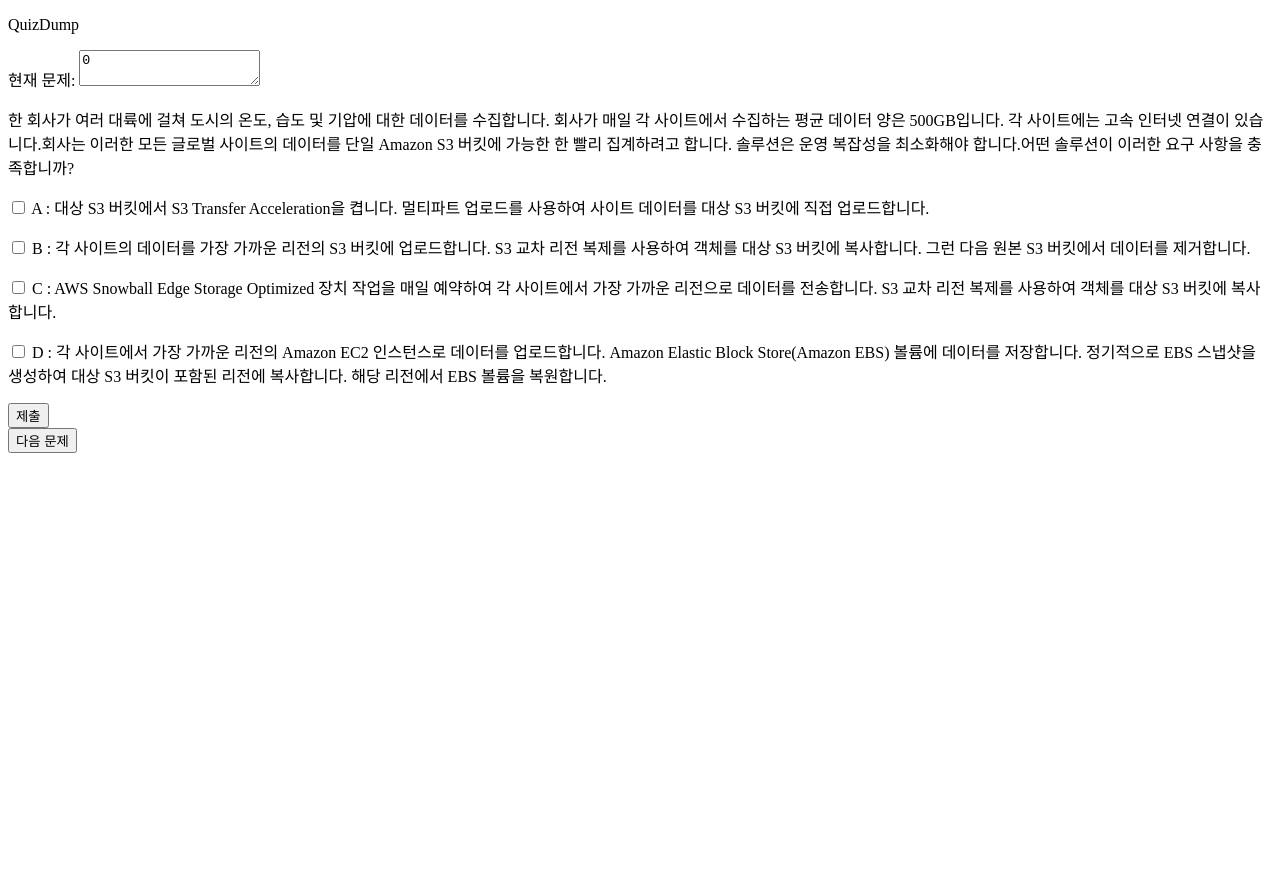
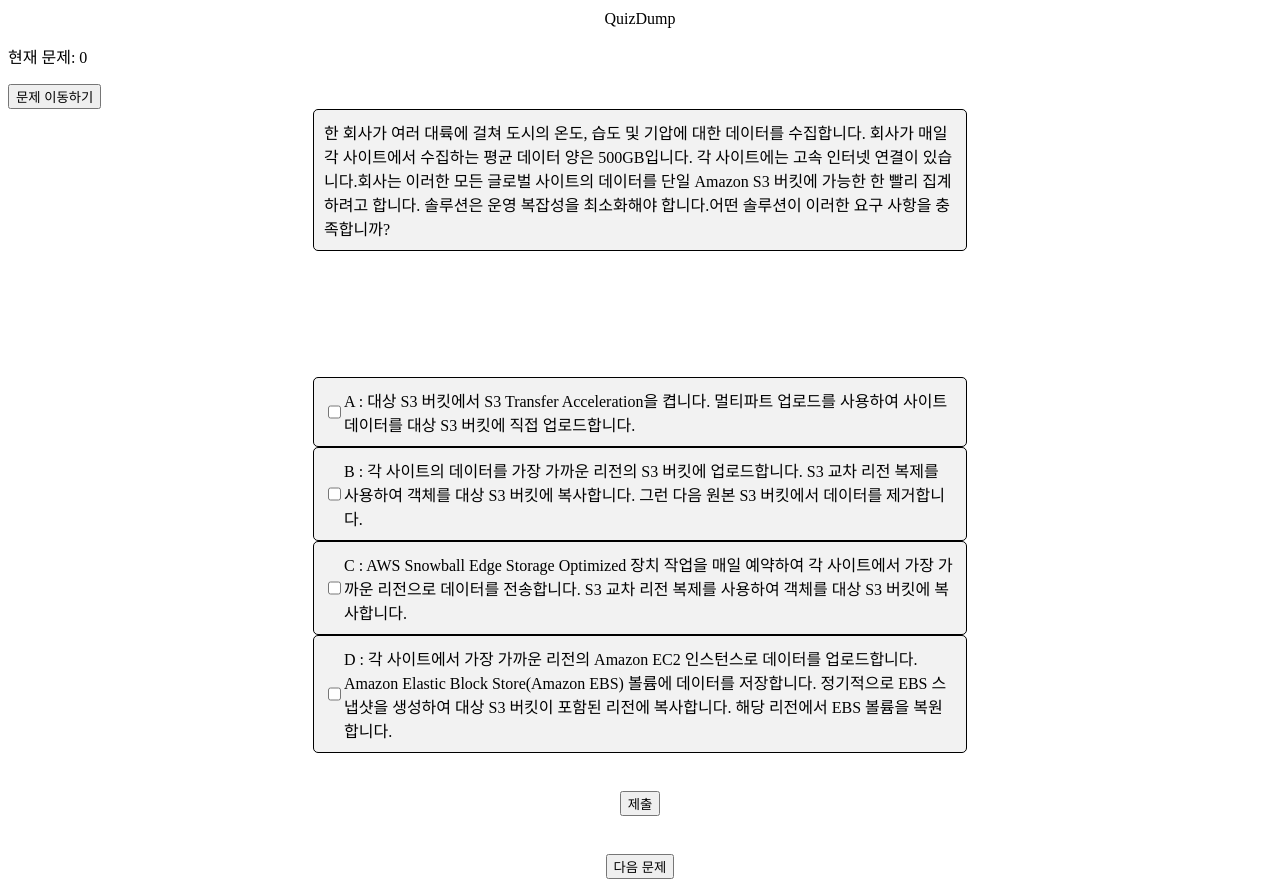
Before and after one commit to jwh9456/jwh9456-quizdump-react, a React (Create React App) app: page / in a window 1280 px wide. Before the commit the page ends 800 px from the top, so only its background shows below. Built offline with nearby package versions, Linux system fonts and the light colour scheme.

Commit message:
app 빌드가 안되는데이

```diff
--- /dev/null
+++ b/src/App.css
@@ -0,0 +1,74 @@
+.App{
+    margin-top: auto;
+    justify-content: center;
+}
+.title{
+    display: flex;
+    justify-content: center;
+    margin-top: 10px;
+    margin-bottom: 10px;
+}
+
+.question{
+    display: flex;
+    justify-content: center;
+    width: 50%;
+    height: 50%;
+    margin-top: 10px;
+    margin-bottom: 10px;
+    border: 1px solid black;
+    border-radius: 5px;
+    padding: 10px;
+    background-color: #f2f2f2;
+    margin: 0 auto;
+}
+
+.answer{
+    display: flex;
+    text-align: left;
+    width: 50%;
+    margin-top: 10px;
+    margin-bottom: 10px;
+    border: 1px solid black;
+    border-radius: 5px;
+    padding: 10px;
+    background-color: #f2f2f2;
+    margin: 0 auto;
+}
+
+
+.answer:hover{
+    background-color: #e6e6e6;
+}
+
+.answerdiv{
+    width: 100%;
+    padding-top: 10%;
+    text-align: left;
+    flex-wrap: wrap;
+    margin: 0 auto;
+
+}
+
+.question p{
+    margin: 0;
+}
+
+
+.nextQ .prevQ{
+    width: 50%;
+    margin-top: 10px;
+    margin-bottom: 10px;
+    border: 1px solid black;
+    border-radius: 5px;
+    padding: 10px;
+    background-color: #f2f2f2;
+    margin: 3%;
+}
+
+.aligncenter{
+    margin-top: 3%;
+    display: flex;
+    justify-content: center;
+
+}
--- a/src/App.js
+++ b/src/App.js
@@ -1,4 +1,5 @@
 import data from "./AWS_SAA-C03_Dump.json"
+import "./App.css";
 import { useState, useEffect } from "react";
 
 
@@ -8,6 +9,8 @@
   const [selected, setSelected] = useState([]);
   const [currentQuestion, setCurrentQuestion] = useState(0);
   const [score, setScore] = useState(0);
+  const [isWarpOpened, setIsWarpOpened] = useState(false);
+
   const q = data[currentQuestion];
 
   useEffect(() => {
@@ -18,20 +21,35 @@
 
   return (
     <div className="App">
-      <p>QuizDump</p>
+      <p className="title">QuizDump</p>
 
       <div>
-        <p>현재 문제: <textarea value={currentQuestion} onChange={
+        <p>현재 문제: {currentQuestion}</p>
+
+        <button onClick={() => isWarpOpened ? setIsWarpOpened(false) : setIsWarpOpened(true)}>문제 이동하기</button>
+
+        {
+          isWarpOpened &&
+          <div>
+            <textarea id="warpNum" placeholder="이동할 문제 번호 입력" value={currentQuestion} onChange={
               (e) => {
                 if (parseInt(e.target.value) <= 0 || parseInt(e.target.value) >= data.length || isNaN(parseInt(e.target.value))) {
                   alert("범위를 벗어난 문제입니다.")
                 }
-            else setCurrentQuestion(parseInt(e.target.value))
+                else this.value = (parseInt(e.target.value))
               }
 
-        }></textarea> </p>
+            } />
+            <button onClick={() => setCurrentQuestion(parseInt(document.getElementById('warpNum').value))}>이동</button>
+          </div>
+        }
+
+
         <div>
-          <p>{q.question}</p>
+          <div className="question">{q.question}</div>
+
+          <div className="answerdiv">
+
           {q.choices.map((c, index) => {
             const isChecked = selected.includes(c.option);
             return (
@@ -42,14 +60,18 @@
                   setSelected([...selected, c.option]);
                 }
               }}>
-                <p>
+                <div className="answer">
                   <input type="checkbox" checked={isChecked} /> {c.option} : {c.text}
-                </p>
+                </div>
               </div>
             );
           })}
+          </div>
 
         </div>
+
+
+        <div className="aligncenter">
           <div>
             <button
               onClick={() => {
@@ -64,18 +86,22 @@
               }}
             >
               제출
-          </button><div>
-            {isSubmitted && <p>정답: {q.answer}</p>}
-            {isSubmitted && isCorrect && <p>정답입니다!</p>}
-            {isSubmitted && !isCorrect && <p>오답입니다!</p>}
+            </button>
           </div>
-
-          {currentQuestion !== 0 && <button onClick={() => setCurrentQuestion(currentQuestion - 1)}> 이전 문제</button>}
-          {currentQuestion <= data.length && <button onClick={() => setCurrentQuestion(currentQuestion + 1)}> 다음 문제</button>}
+          <div>
+            {/* {isSubmitted && isCorrect&& <div>정답: {q.answer}</div>} */}
+            <div>
+              {isSubmitted && isCorrect && <div>정답입니다!</div>}
+              {isSubmitted && !isCorrect && <div>오답입니다!</div>}
             </div>
           </div>
-
-    </div>);
+        </div>
+        <div className="aligncenter">
+          {currentQuestion !== 0 && <button className="nextQ" onClick={() => setCurrentQuestion(currentQuestion - 1)}> 이전 문제</button>}
+          {currentQuestion <= data.length && <button className="prevQ" onClick={() => setCurrentQuestion(currentQuestion + 1)}> 다음 문제</button>}
+        </div>
+      </div>
+    </div >);
 }
 
 export default App;
```
Also changed, not shown: package.json (+23 -0 lines), 2 other files (tests, documents, lock files or other folders). Lines whose indentation alone changed are shown as unchanged.
